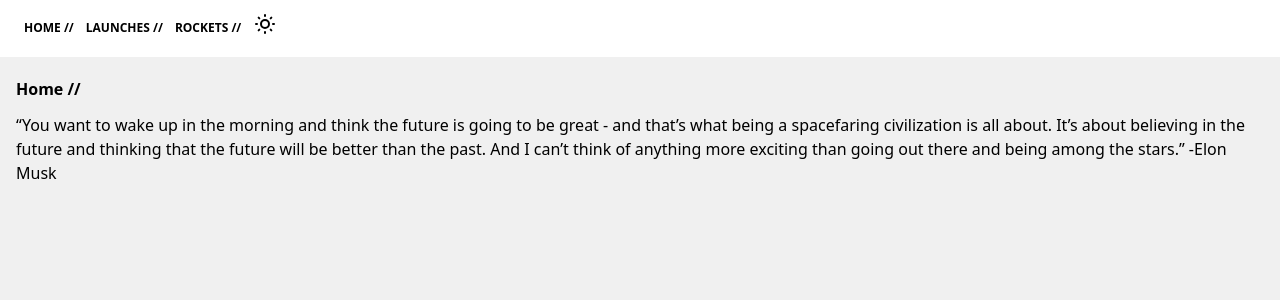
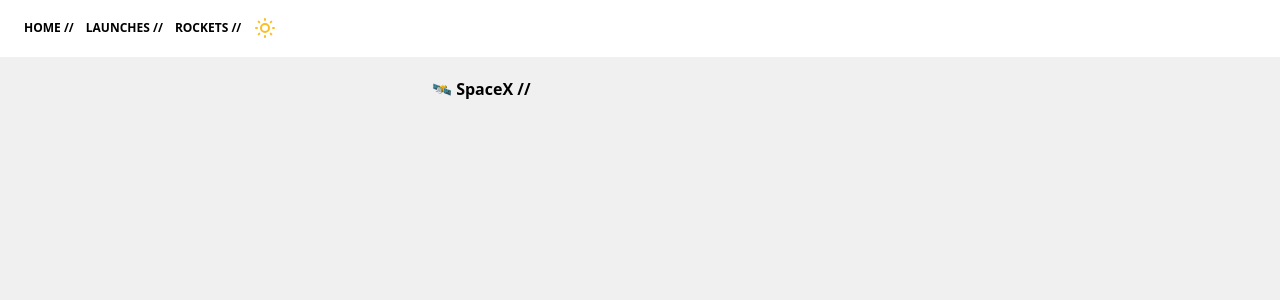
Before and after one commit to gearprn/to-the-moon, a React (Create React App) app: page / in a window 1280 px wide. Shown: the top 300 px of the page. Built offline with nearby package versions, Linux system fonts and the light colour scheme; no server answers.

Commit message:
:lipstick: Update Navbar component, Home page
Also add new color to tailwind.config.js

```diff
--- a/src/components/Navbar.js
+++ b/src/components/Navbar.js
@@ -60,7 +60,7 @@
           id="example-navbar-danger"
         >
           <ul className="flex flex-col lg:flex-row list-none">
-            <li className="nav-item">
+            <li>
               <Link
                 to="/"
                 className="mr-3 py-2 flex items-center text-xs uppercase font-bold leading-snug text-black dark:text-white hover:opacity-75"
@@ -84,11 +84,15 @@
                 Rockets //
               </Link>
             </li>
-            <li>
-              <button type="button" onClick={() => setTheme(isDark)}>
+            <li className="flex align-middle">
+              <button
+                type="button"
+                className="focus:outline-none"
+                onClick={() => setTheme(isDark)}
+              >
                 {theme === "dark" ? (
                   <svg
-                    className="w-6 h-6 md:w-6 md:h-6 text-black dark:text-white"
+                    className="w-6 h-6 md:w-6 md:h-6 text-yellow"
                     xmlns="http://www.w3.org/2000/svg"
                     fill="none"
                     viewBox="0 0 24 24"
@@ -103,7 +107,7 @@
                   </svg>
                 ) : (
                   <svg
-                    className="w-6 h-6 md:w-6 md:h-6 text-black dark:text-white"
+                    className="w-6 h-6 md:w-6 md:h-6 text-yellow"
                     xmlns="http://www.w3.org/2000/svg"
                     fill="none"
                     viewBox="0 0 24 24"
--- a/src/pages/Home.js
+++ b/src/pages/Home.js
@@ -1,18 +1,25 @@
-import React from "react";
+import React, { useEffect, useState } from "react";
+import { fetchInfos } from "../api/index";
 
 const Home = () => {
-  return (
-    <div>
+  const [info, setInfo] = useState({});
+  useEffect(() => {
+    const fetchSpacexData = async () => {
+      await fetchInfos().then((res) => {
+        setInfo(res);
+      });
+    };
+    fetchSpacexData();
+  }, []);
+
+  return info === {} ? (
+    "fetching"
+  ) : (
+    <div className="mx-auto sm:w-full md:w-1/2 lg:w-1/3">
       <strong>
-        <h6 className="mb-3">Home //</h6>
+        <h6 className="mb-3">🛰 SpaceX //</h6>
       </strong>
-      <p className="container">
-        “You want to wake up in the morning and think the future is going to be
-        great - and that’s what being a spacefaring civilization is all about.
-        It’s about believing in the future and thinking that the future will be
-        better than the past. And I can’t think of anything more exciting than
-        going out there and being among the stars.” -Elon Musk
-      </p>
+      <p className="pl-3 mb-3">{info.summary}</p>
     </div>
   );
 };
--- a/tailwind.config.js
+++ b/tailwind.config.js
@@ -13,6 +13,7 @@
         150: "#404854",
         200: "#1E272C",
       },
+      yellow: "#FBBF24",
     },
   },
   variants: {
```
